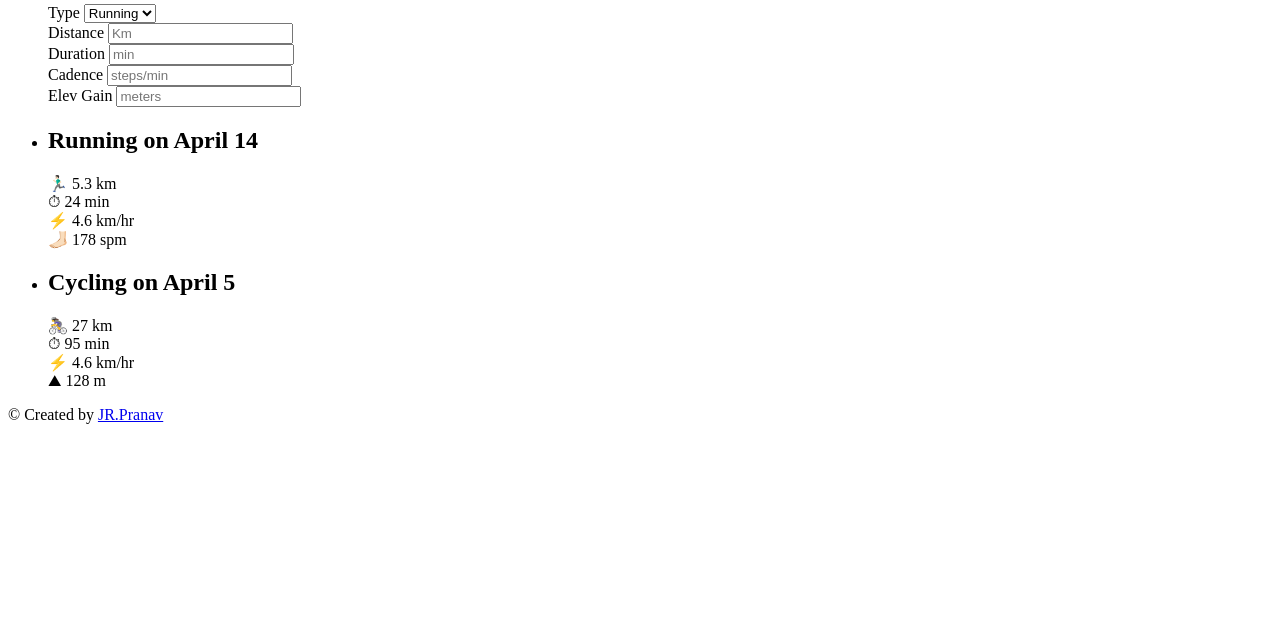
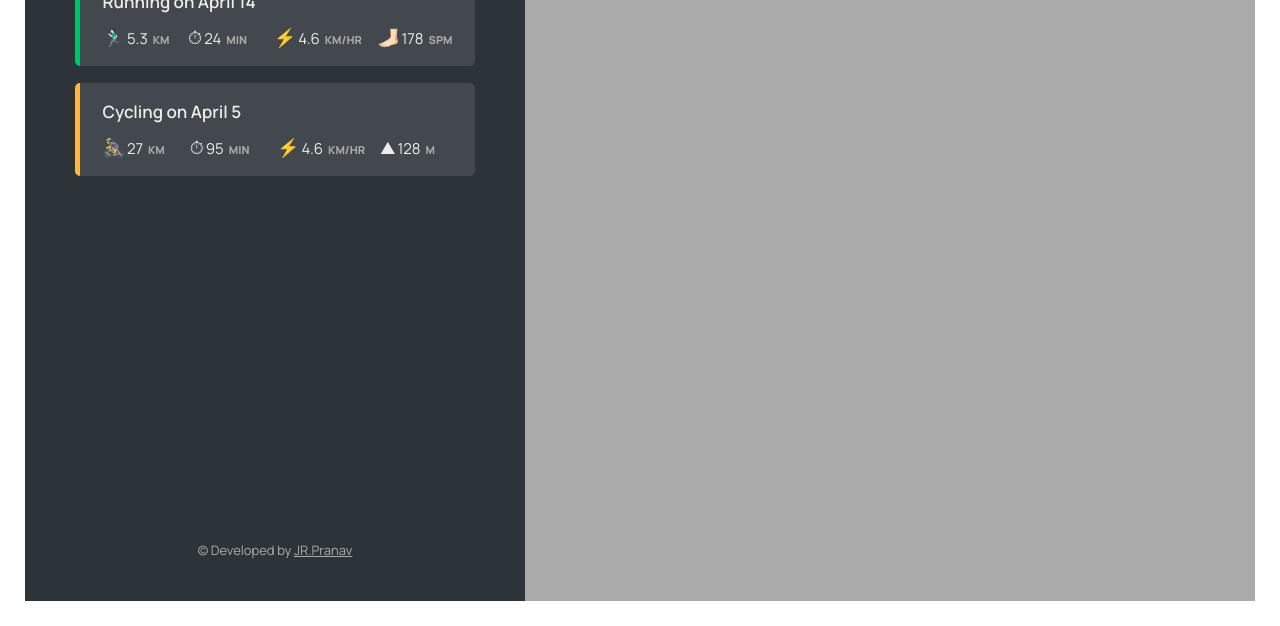
Before and after one commit to Pranav-Jadhav09/Mapty-app, a website: page index.html in a window 1280 px wide. Shown: the part 174-800 px from the top of the page. Drawn offline with Linux system fonts and the light colour scheme.

Commit message:
style: 💄 added stylesheet

```diff
--- a/index.html
+++ b/index.html
@@ -9,9 +9,12 @@
     <!-- Favicon -->
     <link rel="shortcut icon" type="image/png" href="./src/assets/icon.png" />
 
-    <!-- Stylesheet & Script File -->
-    <!-- <link rel="stylesheet" href="./src/" /> -->
-    <!-- <script src="./src/"></script> -->
+    <!-- Stylesheet -->
+    <link
+      href="https://fonts.googleapis.com/css2?family=Manrope:wght@400;600;700;800&display=swap"
+      rel="stylesheet"
+    />
+    <link rel="stylesheet" href="./src/css/style.css" />
 
     <title>Mapty &mdash; Map Your Workouts</title>
   </head>
@@ -104,13 +107,13 @@
         </li>
 
         <!-- Cycling -->
-        <li class="workout workout--running" data-id="1234567891">
+        <li class="workout workout--cycling" data-id="1234567891">
           <h2 class="workout-title">Cycling on April 5</h2>
 
           <div class="workout-details">
-            <span class="workout__icon">🚴‍♀️</span>
-            <span class="workout__value">27</span>
-            <span class="workout__unit">km</span>
+            <span class="workout-icon">🚴‍♀️</span>
+            <span class="workout-value">27</span>
+            <span class="workout-unit">km</span>
           </div>
 
           <div class="workout-details">
@@ -134,7 +137,7 @@
       </ul>
 
       <p class="copyright">
-        &copy; Created by
+        &copy; Developed by
         <a href="https://jrpranav.com" target="_blank" class="portfolio-link"
           >JR.Pranav</a
         >
--- a/package.json
+++ b/package.json
@@ -1,7 +1,7 @@
 {
   "name": "mapty",
   "version": "1.0.0",
-  "description": "map your exercise",
+  "description": "Map Your Exercise",
   "main": "index.js",
   "scripts": {
     "start": "parcel ./index.html",
--- /dev/null
+++ b/src/css/style.css
@@ -0,0 +1,180 @@
+/* Root Colors */
+:root {
+  --color-brand--1: #ffb545;
+  --color-brand--2: #00c46a;
+
+  --color-dark--1: #2d3439;
+  --color-dark--2: #42484d;
+
+  --color-light--1: #aaa;
+  --color-light--2: #ececec;
+  --color-light--3: rgb(214, 222, 224);
+}
+
+* {
+  margin: 0;
+  padding: 0;
+  box-sizing: border-box;
+}
+
+html {
+  font-size: 62.5%;
+  box-sizing: border-box;
+}
+
+body {
+  font-family: 'Manrope', sans-serif;
+  color: var(--color-light--2);
+  font-weight: 400;
+  line-height: 1.6;
+  height: 100vh;
+  overscroll-behavior-y: none;
+  background-color: #fff;
+  padding: 2.5rem;
+  display: flex;
+}
+
+/* General */
+
+/* Sidebar */
+.sidebar {
+  flex-basis: 50rem;
+  background-color: var(--color-dark--1);
+  padding: 3rem 5rem 4rem 5rem;
+  display: flex;
+  flex-direction: column;
+}
+
+.logo {
+  height: 5.2rem;
+  align-self: center;
+  margin-bottom: 4rem;
+}
+
+/* List */
+.workouts {
+  list-style: none;
+  height: 77vh;
+  overflow-y: scroll;
+  overflow-x: hidden;
+}
+
+.workouts::-webkit-scrollbar {
+  width: 0;
+}
+
+/* List Elements */
+.workout {
+  background-color: var(--color-dark--2);
+  border-radius: 5px;
+  padding: 1.5rem 2.25rem;
+  margin-bottom: 1.75rem;
+  cursor: pointer;
+  display: grid;
+  grid-template-columns: repeat(4, 1fr);
+  gap: 0.75rem 1.5rem;
+}
+
+/* Each Type */
+.workout--cycling {
+  border-left: 5px solid var(--color-brand--1);
+}
+.workout--running {
+  border-left: 5px solid var(--color-brand--2);
+}
+
+.workout-title {
+  font-size: 1.7rem;
+  font-weight: 600;
+  grid-column: 1/-1;
+}
+.workout-details {
+  display: flex;
+  align-items: baseline;
+}
+
+.workout-icon {
+  font-size: 1.8rem;
+  margin-right: 0.2rem;
+  height: 0.28rem;
+}
+.workout-value {
+  font-size: 1.5rem;
+  margin-right: 0.5rem;
+}
+.workout-unit {
+  font-size: 1.1rem;
+  color: var(--color-light--1);
+  text-transform: uppercase;
+  font-weight: 800;
+}
+
+/* Form */
+.form {
+  background-color: var(--color-dark--2);
+  border-radius: 5px;
+  padding: 1.5rem 2.75rem;
+  margin-bottom: 1.75rem;
+
+  display: grid;
+  grid-template-columns: repeat(2, 1fr);
+  gap: 0.5rem 2.5rem;
+
+  transition: all 0.5s, transform 1ms;
+}
+.form.hidden {
+  transform: translateY(-30rem);
+  height: 0;
+  padding: 0 2.25rem;
+  margin-bottom: 0;
+  opacity: 0;
+}
+.form-row {
+  display: flex;
+  align-items: center;
+}
+.form-label {
+  flex: 0 0 50%;
+  font-size: 1.5rem;
+  font-weight: 600;
+}
+.form-input {
+  width: 100%;
+  padding: 0.3rem 1.1rem;
+  font-family: inherit;
+  font-size: 1.4rem;
+  border: none;
+  border-radius: 3px;
+  background-color: var(--color-light--3);
+  transition: all 0.2s;
+}
+.form-input:focus {
+  outline: none;
+  background-color: #fff;
+}
+
+/* Footer */
+.copyright {
+  margin-top: auto;
+  font-size: 1.3rem;
+  text-align: center;
+  color: var(--color-light--1);
+}
+.portfolio-link:link,
+.portfolio-link:visited {
+  color: var(--color-light--1);
+  transition: all 0.2s;
+}
+.portfolio-link:hover,
+.portfolio-link:active {
+  color: var(--color-light--2);
+}
+
+/* Map Section */
+#map {
+  flex: 1;
+  height: 100%;
+  background-color: var(--color-light--1);
+}
+
+/* Leaflet Classes */
```
Also changed, not shown: 1 other file.
